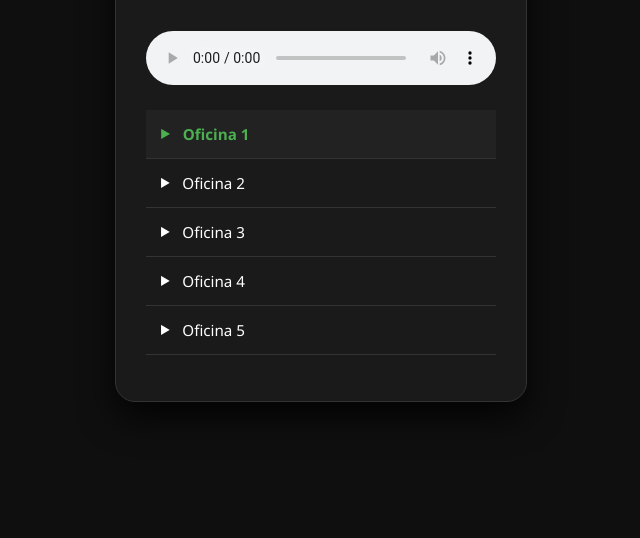
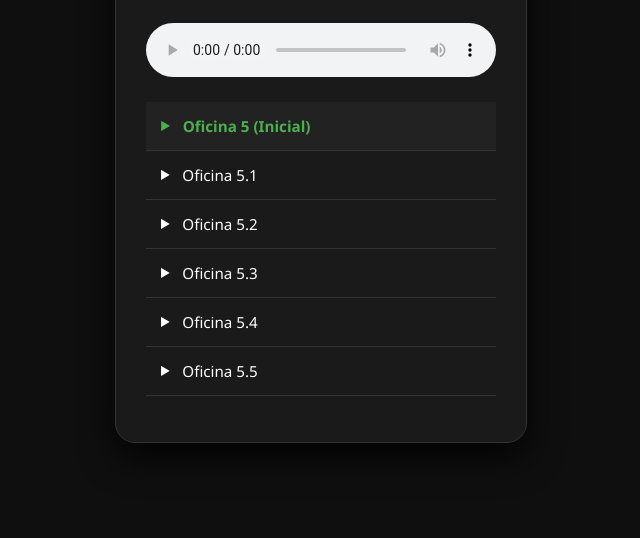
Before and after one commit to MarcusQuintao/OficinaKezia, a plain HTML site: page index.html in a window 1280 px wide. Shown: the part 262-800 px from the top of the page, without its empty margins (319-959 px from the left). Drawn offline with Linux system fonts and the light colour scheme.

Commit message:
Update title and playlist items for musical theme

```diff
--- a/index.html
+++ b/index.html
@@ -3,7 +3,7 @@
 <head>
     <meta charset="UTF-8">
     <meta name="viewport" content="width=device-width, initial-scale=1.0">
-    <title>Oficina Musical - Player MP3</title>
+    <title>Oficina Culinária Musical</title>
     <style>
         body {
             font-family: 'Segoe UI', -apple-system, BlinkMacSystemFont, sans-serif;
@@ -37,17 +37,18 @@
 <body>
 
 <div class="container">
-    <h2>🎵 Oficina Musical</h2>
+    <h2>🎵 Oficina Culinária Musical 🎵</h2>
     <p id="now-playing" style="font-size: 0.85rem; color: #888;">Selecione uma música</p>
 
     <audio id="audio" controls playsinline controlsList="nodownload" oncontextmenu="return false;"></audio>
 
     <ul class="playlist">
-        <li onclick="playSong('Oficina1.mp3', 'Oficina 1', this)">Oficina 1</li>
-        <li onclick="playSong('Oficina2.mp3', 'Oficina 2', this)">Oficina 2</li>
-        <li onclick="playSong('Oficina3.mp3', 'Oficina 3', this)">Oficina 3</li>
-        <li onclick="playSong('Oficina4.mp3', 'Oficina 4', this)">Oficina 4</li>
-        <li onclick="playSong('Oficina5.mp3', 'Oficina 5', this)">Oficina 5</li>
+        <li onclick="playSong('Oficina5.mp3', 'Oficina 5 (Inicial)', this)">Oficina 5 (Inicial)</li>
+        <li onclick="playSong('Oficina 5.1.mp3', 'Oficina 5.1', this)">Oficina 5.1</li>
+        <li onclick="playSong('Oficina 5.2.mp3', 'Oficina 5.2', this)">Oficina 5.2</li>
+        <li onclick="playSong('Oficina 5.3.mp3', 'Oficina 5.3', this)">Oficina 5.3</li>
+        <li onclick="playSong('Oficina 5.4.mp3', 'Oficina 5.4', this)">Oficina 5.4</li>
+        <li onclick="playSong('Oficina 5.5.mp3', 'Oficina 5.5', this)">Oficina 5.5</li>
     </ul>
 </div>
 
```
